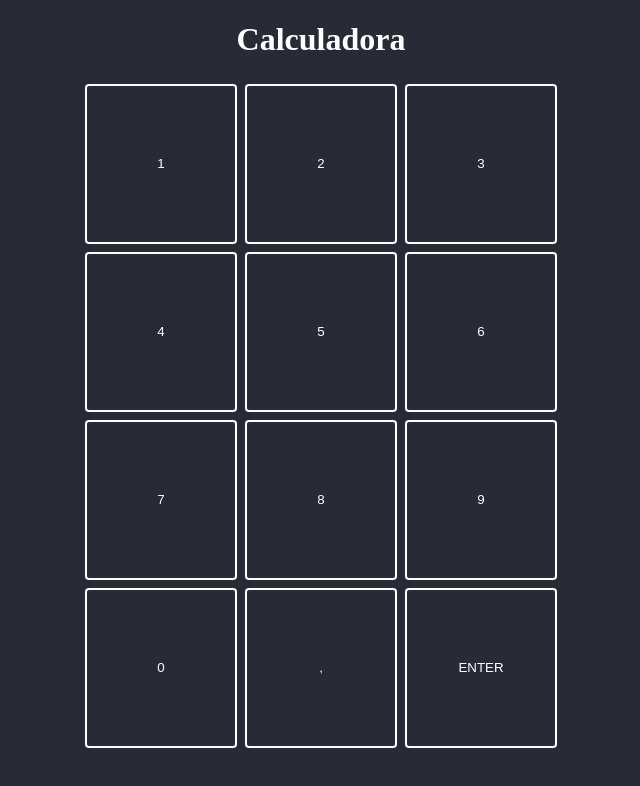
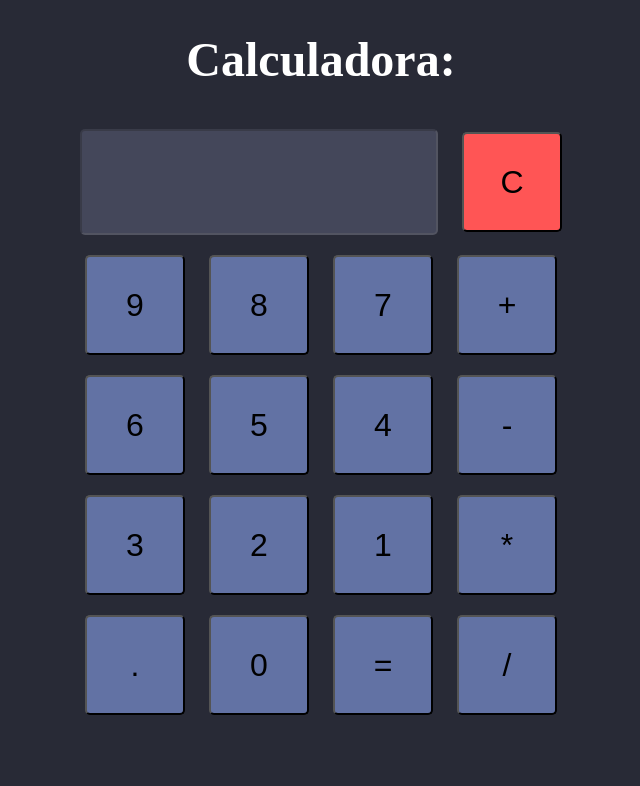
Before and after one commit to Lucassimaog6/level-1-app-ideas, a plain HTML site: page Calculator/index.html in a window 1280 px wide. Shown: the whole page, without its empty margins (319-959 px from the left). Drawn offline with Linux system fonts and the light colour scheme.

Commit message:
Criação do terceiro projeto

```diff
--- a/Bin2Dec/Style.css
+++ b/Bin2Dec/Style.css
@@ -8,7 +8,6 @@
   padding: 20px;
   background-color: #282a36;
   margin: auto;
-  margin-top: 20%;
 }
 .label{
   font-size: 2em;
@@ -34,3 +33,8 @@
   border-radius: 4px;
   background-color: #f8f8f2;
 }
+#titulo{
+  text-align: center;
+  font-size: 3em;
+  color: white;
+}
--- a/Border-radius Previewer/Style.css
+++ b/Border-radius Previewer/Style.css
@@ -6,6 +6,11 @@ body{
 p, h1{
   font-size: 2em;
   color: #fff;
+
+}
+h1{
+  text-align: center;
+  font-size: 3em;
 }
 #border-box{
   display: table;
--- a/Calculator/Style.css
+++ b/Calculator/Style.css
@@ -1,24 +1,41 @@
 body{
-  color: #fff;
   background-color: #282a36;
+}
+.main{
+  display: inline;
   text-align: center;
 }
-input{
-  background-color: #ffffff00;
-  height:20vh;
-  border-style: solid;
-  border-color: #fff;
-  border-width: 2px;
-  border-radius: 4px;
-  margin: 4px;
-  color: #fff;
+#screen{
+  display: inline-block;
+  width: 350px;
+  height: 100px;
+  margin: 10px;
+  background-color: #44475a;
+  text-align: right;
+  color: white;
+  size: 40px;
+  border-radius: 5px;
+  font-size: 2em;
 }
-.grid{
-  display: grid;
-  grid-template-columns: 1fr 1fr 1fr;
+#clear{
+  display: inline-block;
+  width: 100px;
+  height: 100px;
+  margin: 10px;
+  text-align: center;
+  background-color: #ff5555;
+  border-radius: 5px;
+  font-size: 2em;
 }
-.calc-box{
-  display: block;
-  width: 60vh;
-  margin: auto;
+.btn{
+  width: 100px;
+  height: 100px;
+  margin: 10px;
+  background-color: #6272a4;
+  border-radius: 5px;
+  font-size: 2em;
 }
+#titulo{
+  color: white;
+  font-size: 3em;
+}
--- a/Calculator/index.html
+++ b/Calculator/index.html
@@ -6,29 +6,41 @@
     <link rel="stylesheet" href="Style.css">
   </head>
   <body>
-    <h1>Calculadora</h1>
-    <div class="calc-box">
 
-      <div class="grid">
-        <input type="button" name="btn1" value="1">
-        <input type="button" name="btn2" value="2">
-        <input type="button" name="btn3" value="3">
+    <div class="main">
 
-        <input type="button" name="btn4" value="4">
-        <input type="button" name="btn5" value="5">
-        <input type="button" name="btn6" value="6">
+      <h1 id="titulo">Calculadora: </h1>
 
-        <input type="button" name="btn7" value="7">
-        <input type="button" name="btn8" value="8">
-        <input type="button" name="btn9" value="9">
+      <form action="" name="Calculadora">
 
-        <input type="button" name="btn0" value="0">
-        <input type="button" name="btn," value=",">
-        <input type="button" name="btnEnter" value="ENTER">
-      </div>
+        <input type="text" id="screen"  name="text1" disabled>
+        <input type="button" id="clear" name="text12" value="C" onclick="location.reload()"><br>
+
+        <div class="blocks">
+          <input type="button" class="btn" name="btn9" value="9" onclick="displaynum(btn9.value)">
+          <input type="button" class="btn" name="btn8" value="8" onclick="displaynum(btn8.value)">
+          <input type="button" class="btn" name="btn7" value="7" onclick="displaynum(btn7.value)">
+          <input type="button" class="btn" name="addbtn" value="+" onclick="displaynum(addbtn.value)"><br>
+
+          <input type="button" class="btn" name="btn6" value="6" onclick="displaynum(btn6.value)">
+          <input type="button" class="btn" name="btn5" value="5" onclick="displaynum(btn5.value)">
+          <input type="button" class="btn" name="btn4" value="4" onclick="displaynum(btn4.value)">
+          <input type="button" class="btn" name="subbtn" value="-" onclick="displaynum(subbtn.value)"><br>
+
+          <input type="button" class="btn" name="btn3" value="3" onclick="displaynum(btn3.value)">
+          <input type="button" class="btn" name="btn2" value="2" onclick="displaynum(btn2.value)">
+          <input type="button" class="btn" name="btn1" value="1" onclick="displaynum(btn1.value)">
+          <input type="button" class="btn" name="mulbtn" value="*" onclick="displaynum(mulbtn.value)"><br>
+
+          <input type="button" class="btn" name="dot" value="." onclick="displaynum(dot.value)">
+          <input type="button" class="btn" name="btn0" value="0" onclick="displaynum(btn0.value)">
+          <input type="button" class="btn" name="eqlbtn" value="=" onclick="text1.value=eval(text1.value)">
+          <input type="button" class="btn" name="divbtn" value="/" onclick="displaynum(divbtn.value)"><br>
+        </div>
+
+      </form>
 
     </div>
-
-
   </body>
+  <script src="script.js"></script>
 </html>
--- /dev/null
+++ b/Calculator/script.js
@@ -0,0 +1,3 @@
+function displaynum(n1) {
+  Calculadora.text1.value = Calculadora.text1.value + n1;
+}
```
Also changed, not shown: Bin2Dec/index.html (+1 -0 lines), 1 other file.
